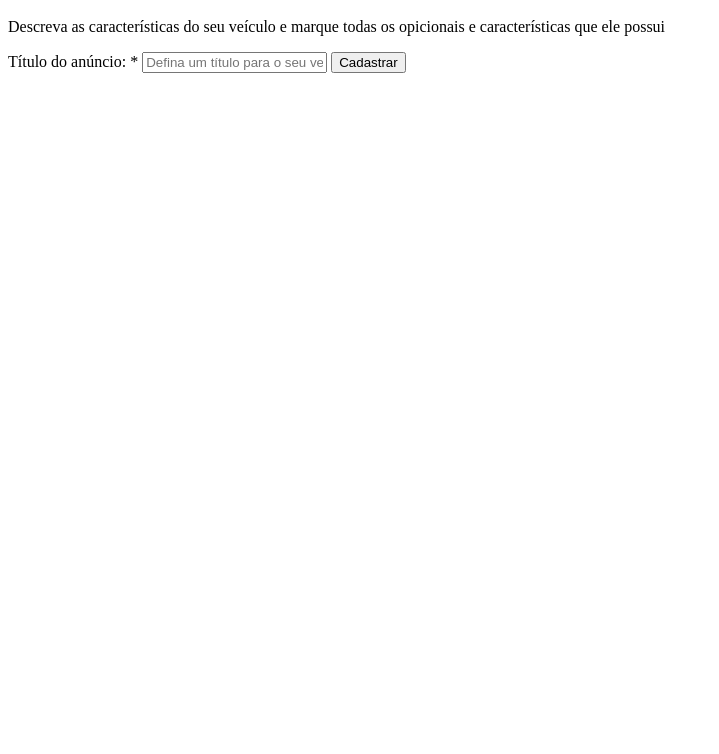
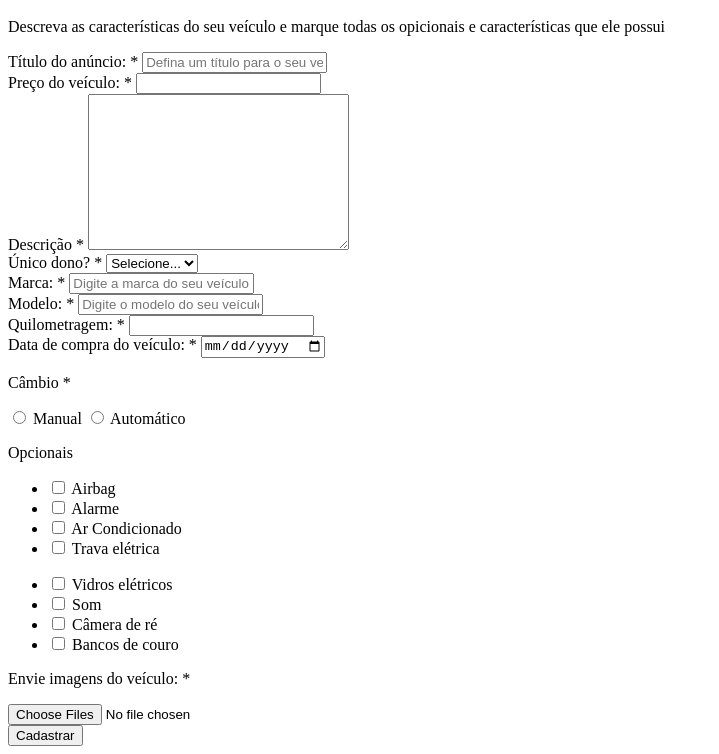
Before and after one commit to henriquemachad0/car-sales-form, a plain HTML site: page index.html in a window 1280 px wide. Shown: the part 139-893 px from the top of the page, without its empty margins (0-719 px from the left). Before the commit the page ends 800 px from the top, so only its background shows below. Drawn offline with Linux system fonts and the light colour scheme.

Commit message:
feat: finish html structure

```diff
--- a/index.html
+++ b/index.html
@@ -27,8 +27,110 @@
                         </label>
                         <input type="text" name="title" id="title" class="block"
                             placeholder="Defina um título para o seu veículo" minlength="1" maxlength="30" required>
-                        <input type="submit" class="btn-submit" value="Cadastrar">
                     </div>
+                    <div class="box-input">
+                        <label for="price">Preço do veículo:
+                            <span class="required-field">*</span>
+                        </label>
+                        <input type="number" name="price" id="price" class="block" required>
+                    </div>
+                    <div class="box-input">
+                        <label for="description">Descrição
+                            <span class="required-field">*</span>
+                        </label>
+                        <textarea id="description" name="description" class="block" cols="30" rows="10" required
+                            placeholder="Descreva seu veículo">
+                        </textarea>
+                    </div>
+                    <div class="box-input">
+                        <label for="unique_owner">Único dono?
+                            <span class="required-field">*</span>
+                        </label>
+                        <select name="unique_owner" id="unique_owner" required>
+                            <option value="">Selecione...</option>
+                            <option value="1">Sim</option>
+                            <option value="0">Não</option>
+                        </select>
+                    </div>
+                    <div class="box-input">
+                        <label for="brand">Marca:
+                            <span class="required-field">*</span>
+                        </label>
+                        <input type="text" name="brand" id="brand" class="block"
+                            placeholder="Digite a marca do seu veículo" required>
+                    </div>
+                    <div class="box-input">
+                        <label for="model">Modelo:
+                            <span class="required-field">*</span>
+                        </label>
+                        <input type="text" name="model" id="model" class="block"
+                            placeholder="Digite o modelo do seu veículo" required>
+                    </div>
+                    <div class="box-input">
+                        <label for="mileage">Quilometragem:
+                            <span class="required-field">*</span>
+                        </label>
+                        <input type="number" name="mileage" id="mileage" class="block" required>
+                    </div>
+                    <div class="box-input">
+                        <label for="purchase_date">Data de compra do veículo:
+                            <span class="required-field">*</span>
+                        </label>
+                        <input type="date" name="purchase_date" id="purchase_date" class="block" required>
+                    </div>
+                    <div class="box-input">
+                        <p>Câmbio <span class="required-field">*</span></p>
+                        <input type="radio" id="manual" name="gear">
+                        <label for="manual">Manual</label>
+                        <input type="radio" id="auto" name="gear">
+                        <label for="auto">Automático</label>
+                    </div>
+                    <div class="optional_box">
+                        <p>Opcionais</p>
+                        <ul class="optional_list">
+                            <li>
+                                <input type="checkbox" id="airbag" name="optional[]" value="airbag">
+                                <label for="airbag">Airbag</label>
+                            </li>
+                            <li>
+                                <input type="checkbox" id="alarm" name="optional[]" value="alarm">
+                                <label for="alarm">Alarme</label>
+                            </li>
+                            <li>
+                                <input type="checkbox" id="ac" name="optional[]" value="ac">
+                                <label for="ac">Ar Condicionado</label>
+                            </li>
+                            <li>
+                                <input type="checkbox" id="eletric_lock" name="optional[]" value="eletric_lock">
+                                <label for="eletric_lock">Trava elétrica</label>
+                            </li>
+                        </ul>
+                    </div>
+                    <div class="optional_box">
+                        <ul class="optional_list">
+                            <li>
+                                <input type="checkbox" id="eletric_window" name="optional[]" value="eletric_window">
+                                <label for="eletric_window">Vidros elétricos</label>
+                            </li>
+                            <li>
+                                <input type="checkbox" id="speakers" name="optional[]" value="speakers">
+                                <label for="speakers">Som</label>
+                            </li>
+                            <li>
+                                <input type="checkbox" id="reverse_camera" name="optional[]" value="reverse_camera">
+                                <label for="reverse_camera">Câmera de ré</label>
+                            </li>
+                            <li>
+                                <input type="checkbox" id="leather_seat" name="optional[]" value="leather_seat">
+                                <label for="leather_seat">Bancos de couro</label>
+                            </li>
+                        </ul>
+                    </div>
+                    <div class="box-inout">
+                        <p>Envie imagens do veículo: <span class="required-field">*</span></p>
+                        <input type="file" multiple accept="image/png, image/jpeg" id="images" name="images" required>
+                    </div>
+                    <input type="submit" class="btn-submit" value="Cadastrar">
                 </form>
             </div>
         </div>
```
